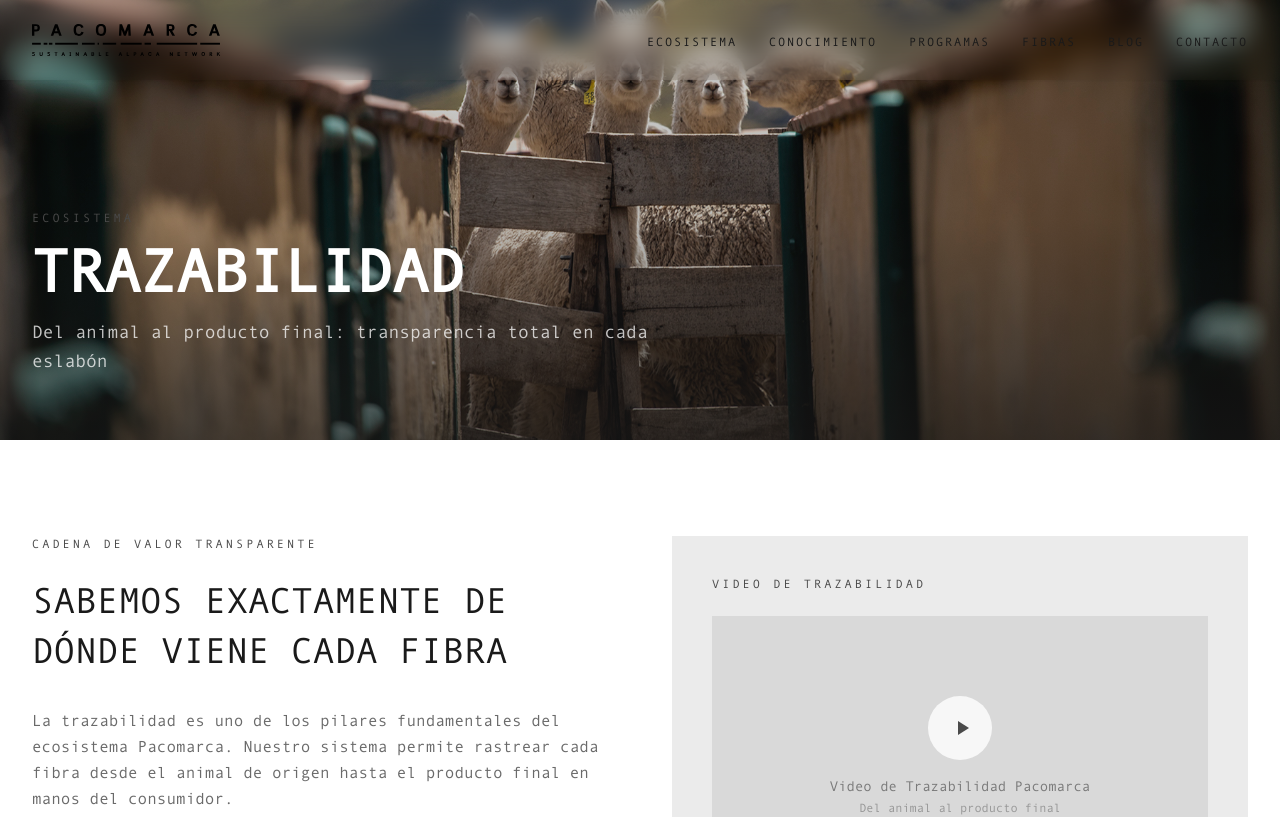
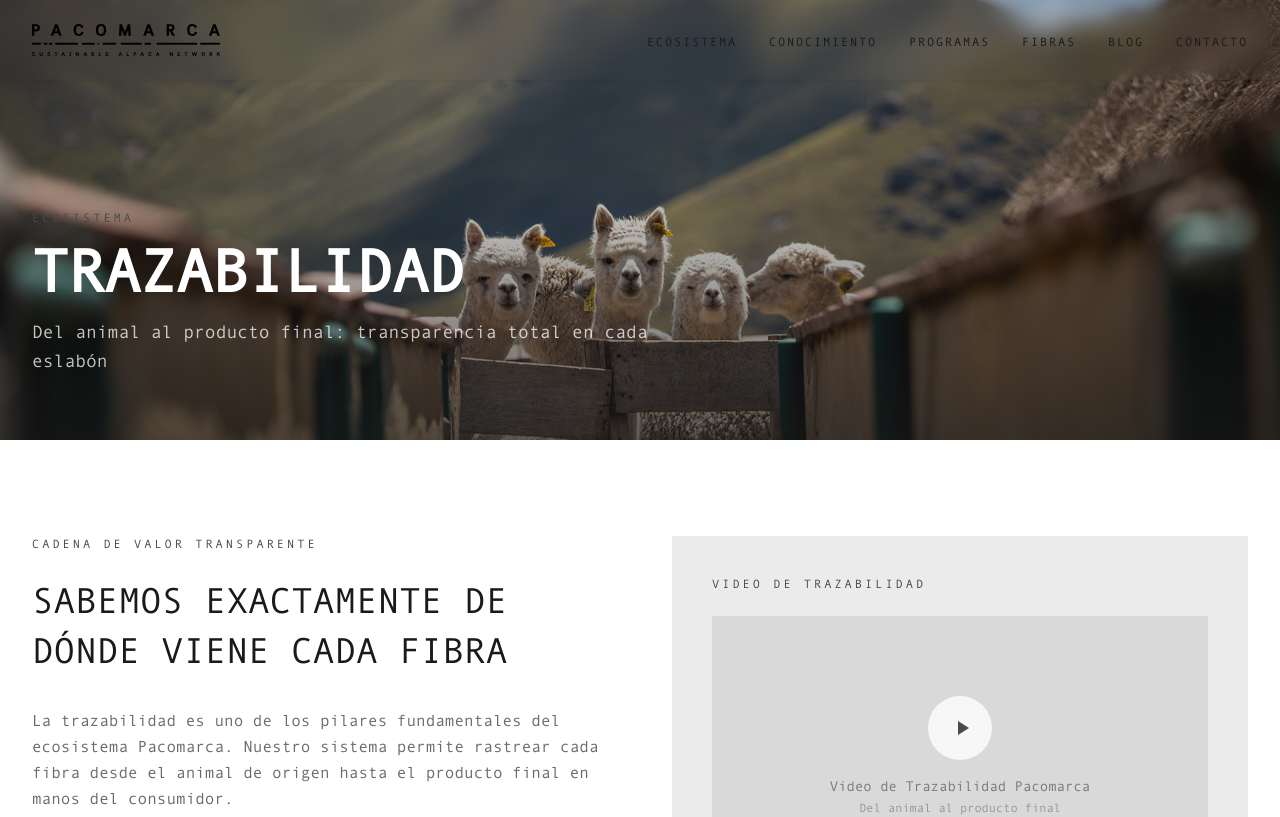
Before and after one commit to jpfernandezcenteno-max/Pacomarca, a Next.js app: page /ecosistema/trazabilidad in a window 1280 px wide. Shown: the top 817 px of the page. Built offline with nearby package versions, Linux system fonts and the light colour scheme; a web font is replaced by a local one.

Commit message:
Mostrar parte superior de imagen hero en Trazabilidad
Co-Authored-By: Claude Sonnet 4.6 <noreply@anthropic.com>

```diff
--- a/app/ecosistema/trazabilidad/page.tsx
+++ b/app/ecosistema/trazabilidad/page.tsx
@@ -33,6 +33,7 @@ export default function TrazabilidadPage() {
         title="Trazabilidad"
         subtitle="Del animal al producto final: transparencia total en cada eslabón"
         imageUrl="/trazabilidad/DDG_5570.jpg"
+        imagePosition="object-top"
       />
 
       {/* Intro */}
--- a/components/PageHeader.tsx
+++ b/components/PageHeader.tsx
@@ -8,6 +8,7 @@ interface PageHeaderProps {
   title: string
   subtitle?: string
   imageUrl?: string
+  imagePosition?: string
 }
 
 export default function PageHeader({
@@ -15,6 +16,7 @@ export default function PageHeader({
   title,
   subtitle,
   imageUrl = 'https://images.unsplash.com/photo-1464822759023-fed622ff2c3b?w=2400&q=90',
+  imagePosition = 'object-center',
 }: PageHeaderProps) {
   return (
     <div className="relative h-[55vh] min-h-[400px] flex items-end overflow-hidden">
@@ -23,7 +25,7 @@ export default function PageHeader({
         src={imageUrl}
         alt={title}
         fill
-        className="object-cover object-center"
+        className={`object-cover ${imagePosition}`}
         priority
       />
       {/* Dark overlay gradient */}
```
